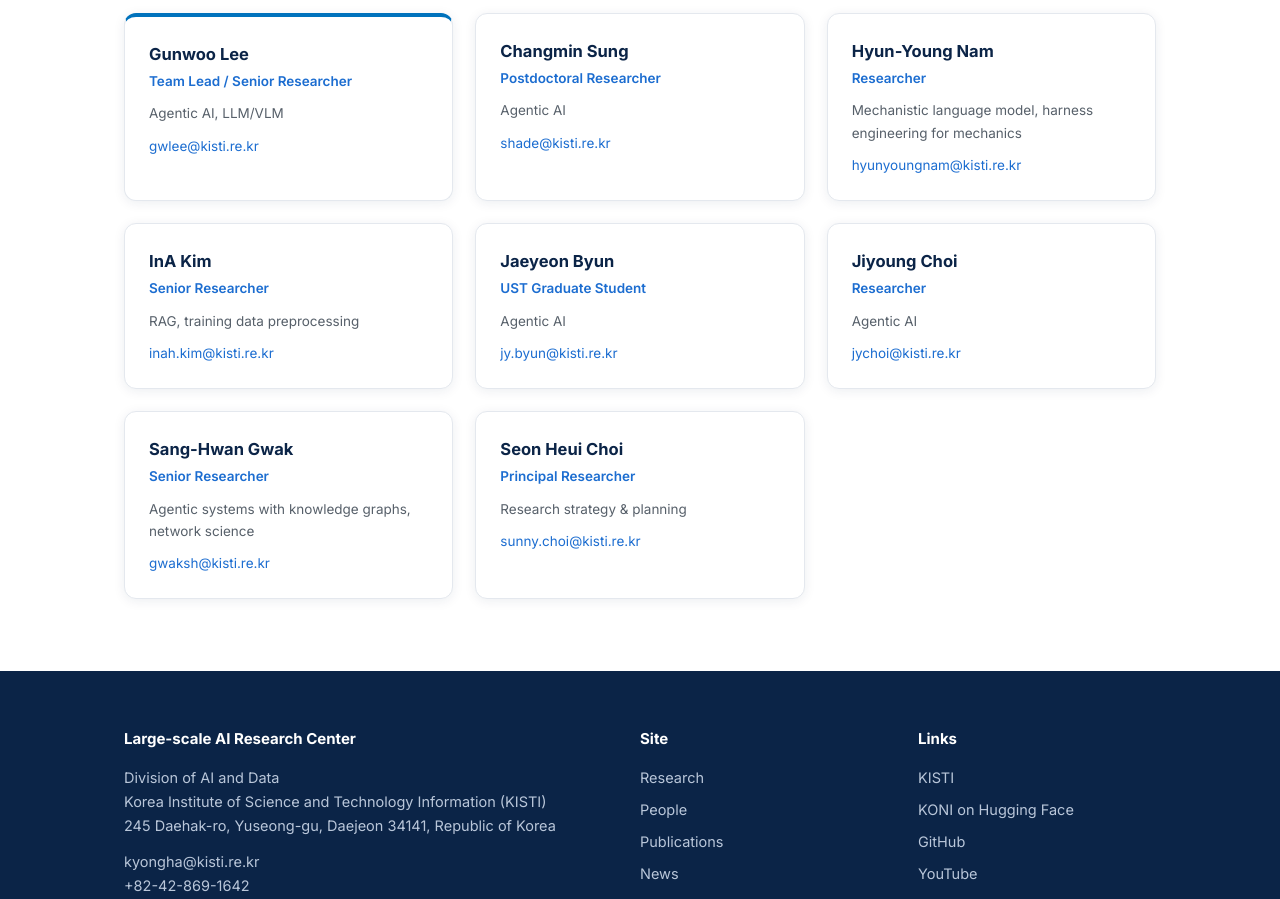
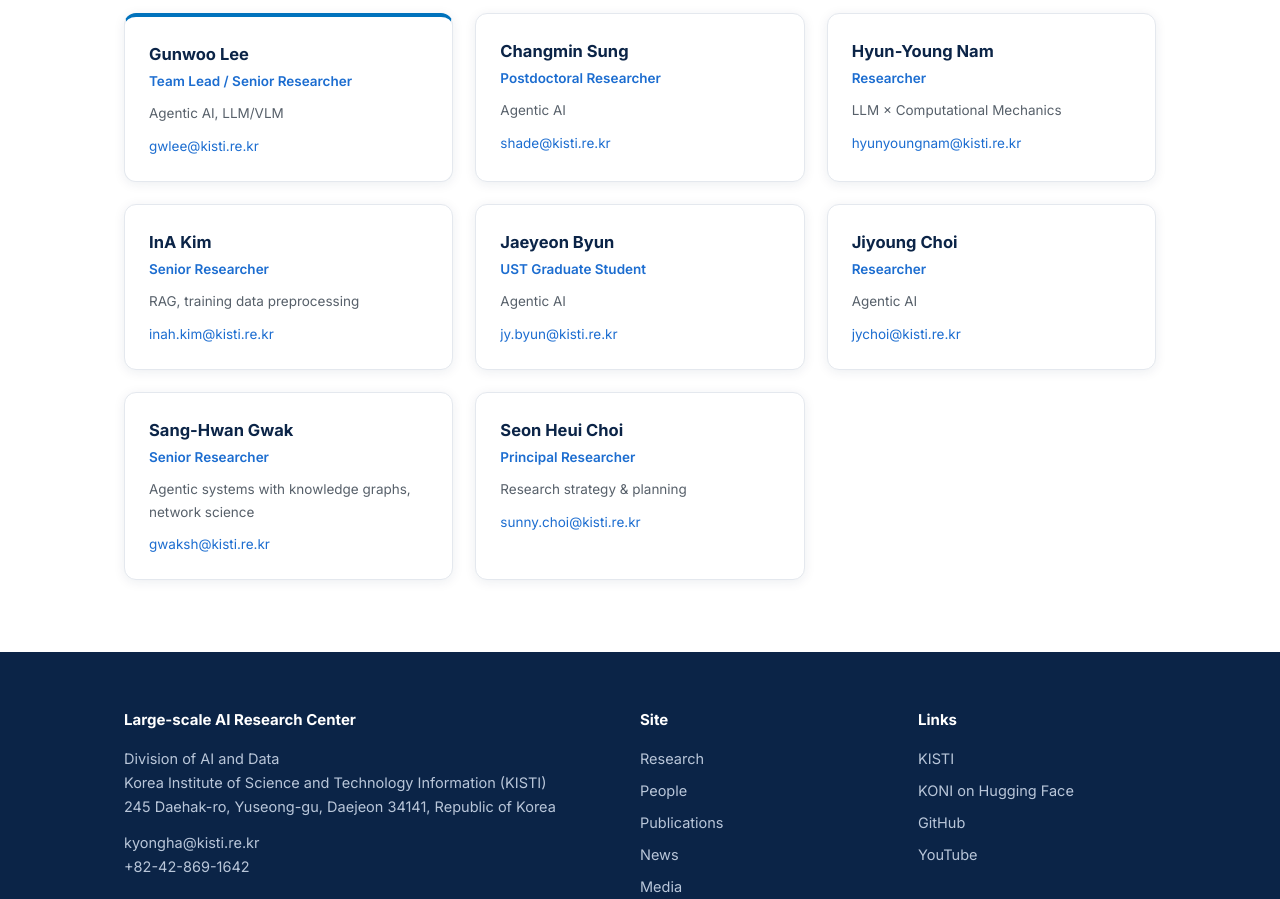
Before and after one commit to kisti-airesearch/kisti-airesearch.github.io, a plain HTML site: page people.html in a window 1280 px wide. Shown: the part 1822-2721 px from the top of the page. Drawn offline with Linux system fonts and the light colour scheme.

Commit message:
Update Hyun-Young Nam's research interest to LLM x Computational Mechanics
Co-Authored-By: Claude Opus 5.5 <noreply@anthropic.com>

```diff
--- a/people.html
+++ b/people.html
@@ -178,7 +178,7 @@
         <div class="person">
           <div class="name"><a href="https://github.com/hyunyoungnam" target="_blank" rel="noopener">Hyun-Young Nam</a></div>
           <div class="role">Researcher</div>
-          <div class="interest">Mechanistic language model, harness engineering for mechanics</div>
+          <div class="interest">LLM &times; Computational Mechanics</div>
           <div class="links"><a href="mailto:hyunyoungnam@kisti.re.kr">hyunyoungnam@kisti.re.kr</a></div>
         </div>
         <div class="person">
```
